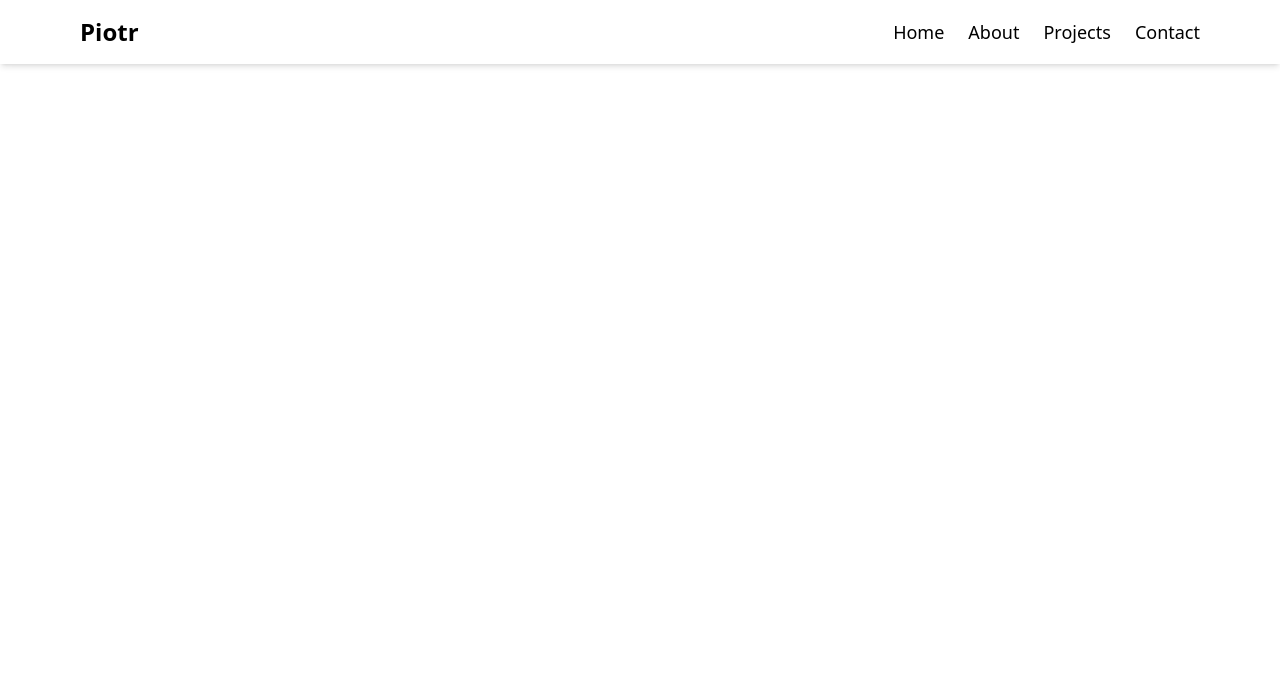
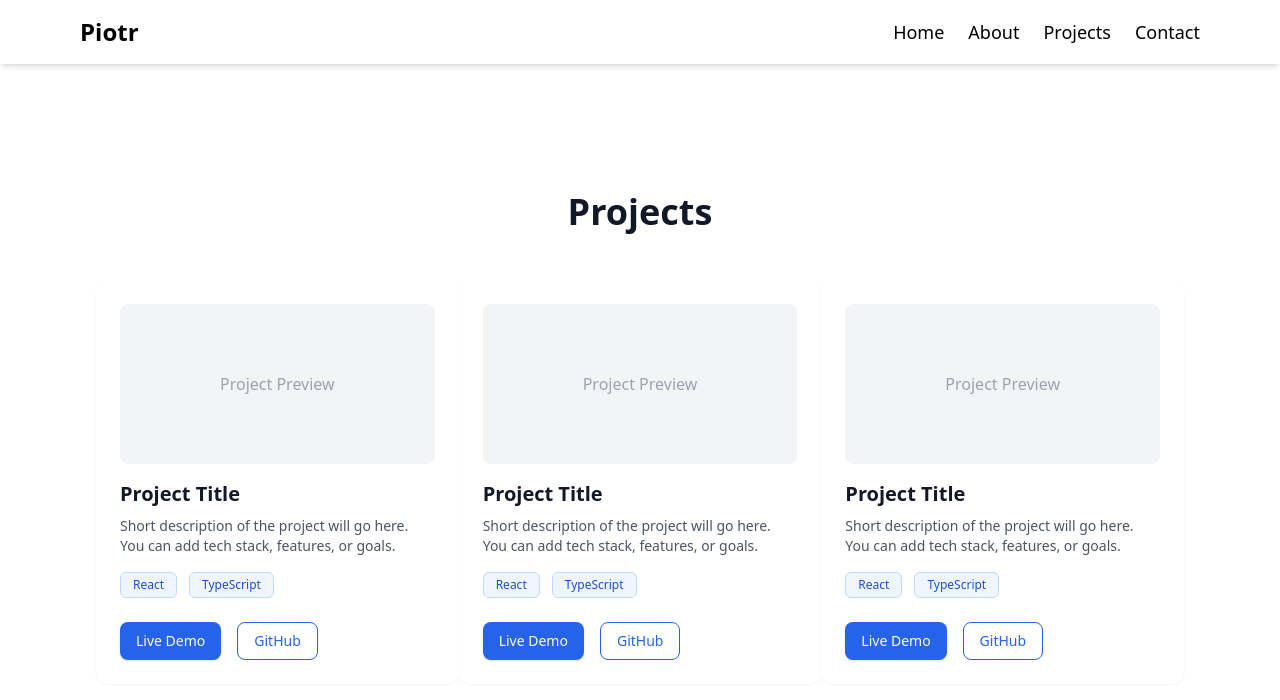
Before and after one commit to Petr0611/my-portfolio, a React (Vite) app: page /projects in a window 1280 px wide. Shown: the top 700 px of the page. Built offline with nearby package versions, Linux system fonts and the light colour scheme.

Commit message:
project page

```diff
--- a/src/App.tsx
+++ b/src/App.tsx
@@ -3,7 +3,7 @@ import Header from "./components/Header";
 
 import Home from "./pages/Home";
 import About from "./pages/About";
-// import Projects from "./pages/Projects";
+import Projects from "./pages/Projects";
 // import Contact from "./pages/Contact";
 
 function App() {
@@ -15,8 +15,8 @@ function App() {
         <Routes>
           <Route path="/" element={<Home />} />
           <Route path="/about" element={<About />} />
-          {/* <Route path="/projects" element={<Projects />} />
-          <Route path="/contact" element={<Contact />} /> */}
+          <Route path="/projects" element={<Projects />} />
+          {/* <Route path="/contact" element={<Contact />} /> */}
         </Routes>
       </main>
     </BrowserRouter>
--- a/src/pages/Projects.tsx
+++ b/src/pages/Projects.tsx
@@ -0,0 +1,62 @@
+import { motion } from "framer-motion";
+
+function Projects() {
+  return (
+    <section id="projects" className="max-w-6xl mx-auto px-4 py-24">
+      <motion.h2
+        className="text-4xl font-bold text-center text-gray-900 mb-12"
+        initial={{ opacity: 0, y: 20 }}
+        whileInView={{ opacity: 1, y: 0 }}
+        transition={{ duration: 0.6 }}
+        viewport={{ once: true }}
+      >
+        Projects
+      </motion.h2>
+
+      <div className="grid grid-cols-1 sm:grid-cols-2 lg:grid-cols-3 gah-8">
+        {[1, 2, 3].map((i) => (
+          <motion.div
+            key={i}
+            className="p-6 border-gray-200 rounded-xl shadow-sm hover:shadow-md transition bg-white"
+            initial={{ opacity: 0, y: 30 }}
+            whileInView={{ opacity: 1, y: 0 }}
+            transition={{ duration: 0.6, delay: i * 0.1 }}
+            viewport={{ once: true }}
+          >
+            <div className="h-40 bg-gray-100 rounded-lg mb-4 flex items-center justify-center text-gray-400">
+              Project Preview
+            </div>
+
+            <h3 className="text-xl font-semibold text-gray-900 mb-2">
+              Project Title
+            </h3>
+
+            <p className="text-gray-600 text-sm mb-4">
+              Short description of the project will go here. You can add tech
+              stack, features, or goals.
+            </p>
+
+            <div className="flex gap-3">
+              <span className="px-3 py-1 text-xs bg-blue-50 text-blue-700 rounded-md border border-blue-200">
+                React
+              </span>
+              <span className="px-3 py-1 text-xs bg-blue-50 text-blue-700 rounded-md border border-blue-200">
+                TypeScript
+              </span>
+            </div>
+
+            <div className="mt-6 flex gap-4">
+              <button className="px-4 py-2 bg-blue-600 text-white rounded-lg text-sm shadow hover:bg-blue-700 transition">
+                Live Demo
+              </button>
+              <button className="px-4 py-2 border border-blue-600 text-blue-600 rounded-lg text-sm hover:bg-blue-50 transition">
+                GitHub
+              </button>
+            </div>
+          </motion.div>
+        ))}
+      </div>
+    </section>
+  );
+}
+export default Projects;
```
